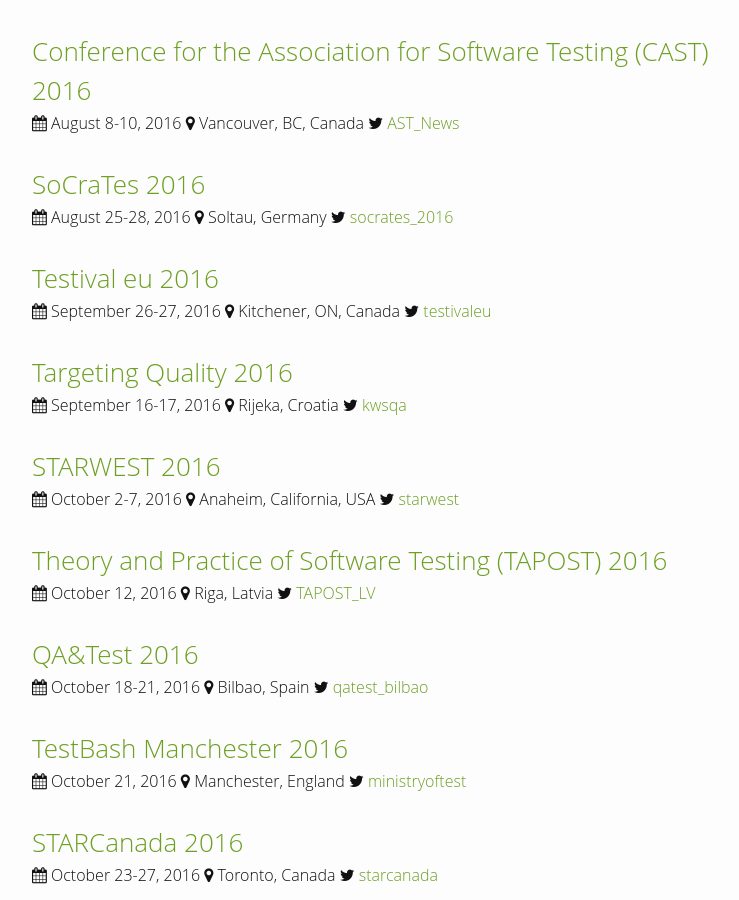
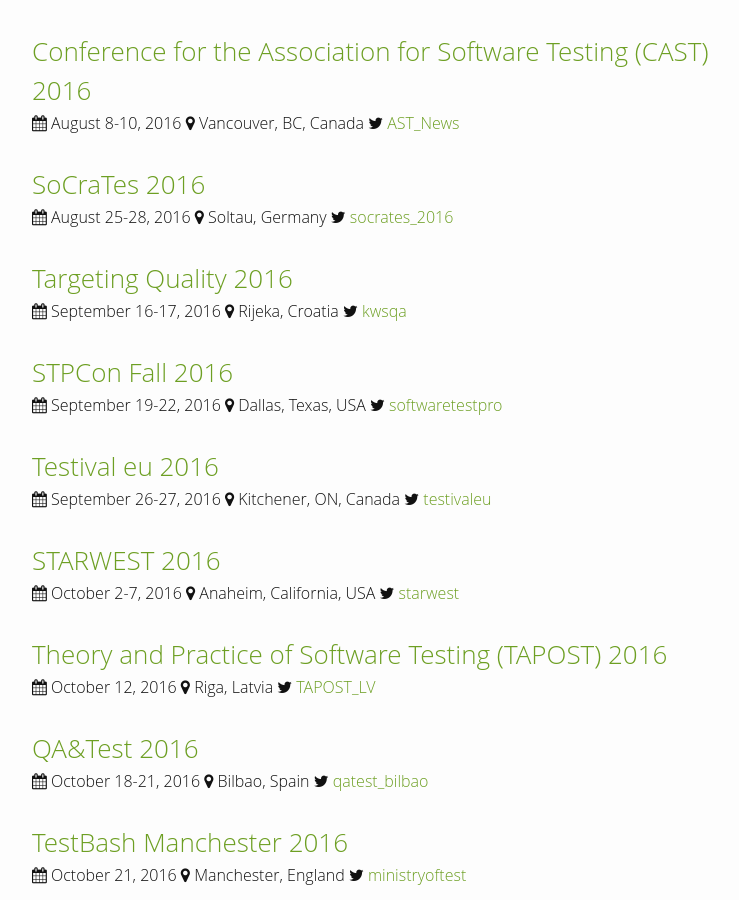
Before and after one commit to TestingConferences/testingconferences.github.io, a Jekyll site: the page built from index.html, in a window 1280 px wide and 900 px high, scrolled down 2568 px. Shown: the whole window, without its empty margins (238-977 px from the left). Built offline with Jekyll 4.4.1, drawn with Linux system fonts in a browser that asks for light colours.

Commit message:
Added STPCon Fall 2016

```diff
--- a/_data/current.yml
+++ b/_data/current.yml
@@ -161,17 +161,23 @@
   url: https://www.socrates-conference.de/
   twitter: socrates_2016
 
+- name: Targeting Quality 2016
+  location: Rijeka, Croatia
+  dates: "September 16-17, 2016"
+  url: http://www.testival.eu/
+  twitter: kwsqa
+
+- name: STPCon Fall 2016
+  location: Dallas, Texas, USA
+  dates: "September 19-22, 2016"
+  url: https://t.co/jiKJ2PaXXl
+  twitter: softwaretestpro
+
 - name: Testival eu 2016
   location: Kitchener, ON, Canada
   dates: "September 26-27, 2016"
   url: http://kwsqa.org/conference/
   twitter: testivaleu
-
-- name: Targeting Quality 2016
-  location: Rijeka, Croatia
-  dates: "September 16-17, 2016"
-  url: http://www.testival.eu/
-  twitter: kwsqa
 
 - name: STARWEST 2016
   location: Anaheim, California, USA
```
